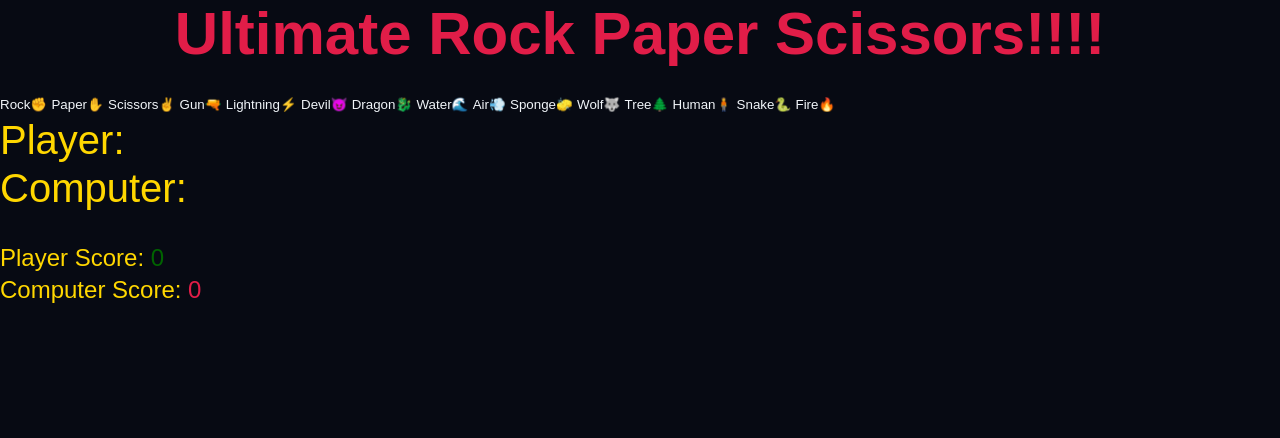
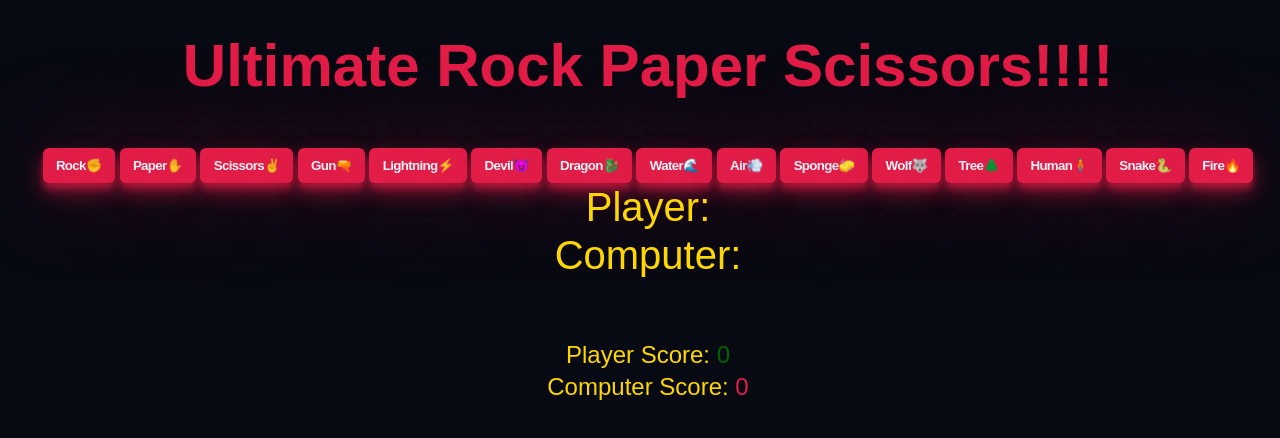
Before and after one commit to LewisBull2303/UltimateRPS, a plain HTML site: page index.html in a window 1280 px wide. Drawn offline with Linux system fonts and the light colour scheme.

Commit message:
Update index.html
Added the btn class to all buttons and wrapped everything inside of a container

```diff
--- a/index.html
+++ b/index.html
@@ -8,23 +8,24 @@
     <link rel="stylesheet" href="styles.css">
 </head>
 <body>
+    <div class="container">
     <h1>Ultimate Rock Paper Scissors!!!!</h1>
     <div class="options">
-        <button onclick="playGame('Rock✊')">Rock✊</button>
-        <button onclick="playGame('Paper✋')">Paper✋</button>
-        <button onclick="playGame('Scissors✌')">Scissors✌</button>
-        <button onclick="playGame('Gun🔫')">Gun🔫</button>
-        <button onclick="playGame('Lightning⚡')">Lightning⚡</button>
-        <button onclick="playGame('Devil😈')">Devil😈</button>
-        <button onclick="playGame('Dragon🐉')">Dragon🐉</button>
-        <button onclick="playGame('Water🌊')">Water🌊</button>
-        <button onclick="playGame('Air💨')">Air💨</button>
-        <button onclick="playGame('Sponge🧽')">Sponge🧽</button>
-        <button onclick="playGame('Wolf🐺')">Wolf🐺</button>
-        <button onclick="playGame('Tree🌲')">Tree🌲</button>
-        <button onclick="playGame('Human🧍')">Human🧍</button>
-        <button onclick="playGame('Snake🐍')">Snake🐍</button>
-        <button onclick="playGame('Fire🔥')">Fire🔥</button>
+        <button class = "btn" onclick="playGame('Rock✊')">Rock✊</button>
+        <button class = "btn" onclick="playGame('Paper✋')">Paper✋</button>
+        <button class = "btn" onclick="playGame('Scissors✌')">Scissors✌</button>
+        <button class = "btn" onclick="playGame('Gun🔫')">Gun🔫</button>
+        <button class = "btn" onclick="playGame('Lightning⚡')">Lightning⚡</button>
+        <button class = "btn" onclick="playGame('Devil😈')">Devil😈</button>
+        <button class = "btn" onclick="playGame('Dragon🐉')">Dragon🐉</button>
+        <button class = "btn" onclick="playGame('Water🌊')">Water🌊</button>
+        <button class = "btn" onclick="playGame('Air💨')">Air💨</button>
+        <button class = "btn" onclick="playGame('Sponge🧽')">Sponge🧽</button>
+        <button class = "btn" onclick="playGame('Wolf🐺')">Wolf🐺</button>
+        <button class = "btn" onclick="playGame('Tree🌲')">Tree🌲</button>
+        <button class = "btn" onclick="playGame('Human🧍')">Human🧍</button>
+        <button class = "btn" onclick="playGame('Snake🐍')">Snake🐍</button>
+        <button class = "btn" onclick="playGame('Fire🔥')">Fire🔥</button>
     </div>
 
     <div id="player-display">Player: </div>
@@ -37,6 +38,7 @@
     <div class="scoreDisplay">Computer Score:
         <span id="computerScoreDisplay">0</span>
     </div>
+</div>
 
     <script src="script.js" defer></script>
 </body>
```
